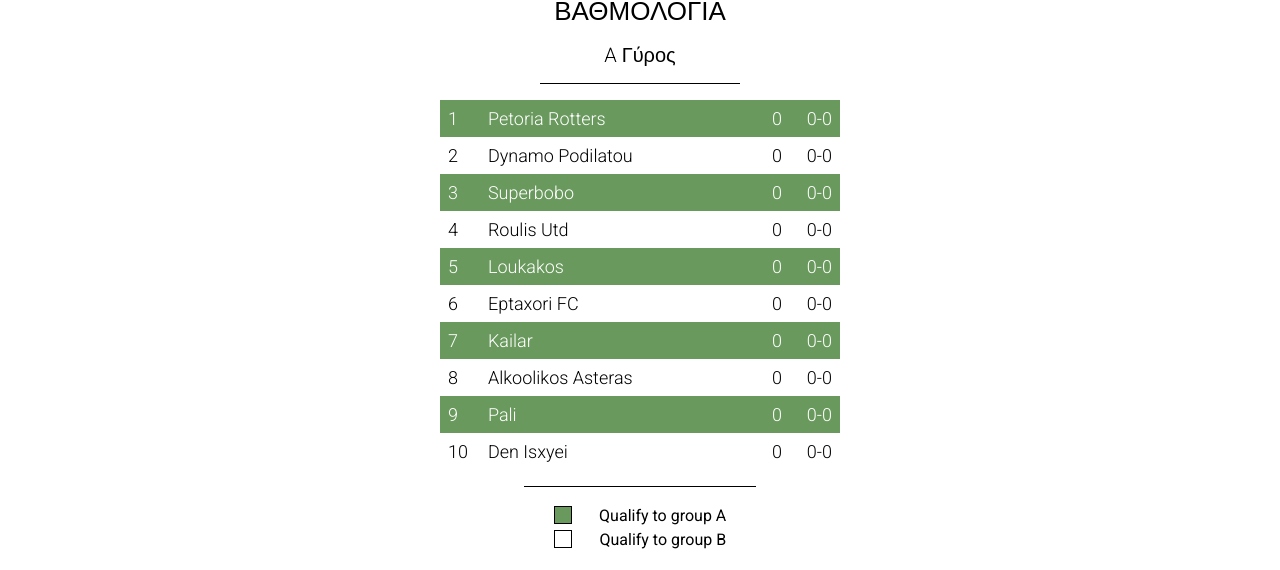
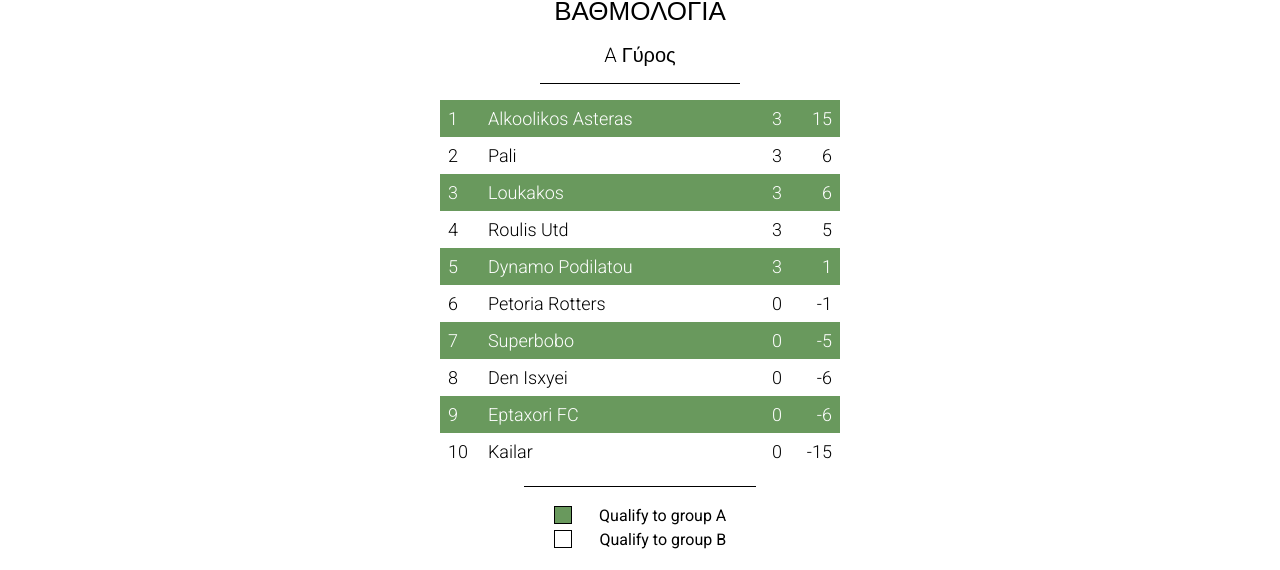
Before and after one commit to gianniop/justPAOK, a plain HTML site: page tables.html in a window 1280 px wide. Shown: the part 260-830 px from the top of the page. Drawn offline with Linux system fonts and the light colour scheme.

Commit message:
Add files via upload

```diff
--- a/style.css
+++ b/style.css
@@ -228,6 +228,8 @@ section.options{
 
 .league-table{
 	margin-bottom: 1rem;
+	display: flex;
+	flex-direction: column;
 }
 
 .tables h2, .tables h4{
@@ -248,10 +250,12 @@ section.options{
 	border-bottom: 1px solid;
 }
 
+/*
 .team:nth-of-type(odd){
 	background-color: #69995D;
 	color: #fff;
 }
+*/
 
 .memo{
 	width: 200px;
@@ -281,3 +285,43 @@ section.options{
 	color: #fff;
 	padding: 2rem 0;
 }
+.lt-1{
+	order:1;
+	background-color: #69995D;
+	color: #fff;
+}
+.lt-2{
+	order:2;
+}
+.lt-3{
+	order:3;
+	background-color: #69995D;
+	color: #fff;
+}
+.lt-4{
+	order:4;
+}
+.lt-5{
+	order:5;
+	background-color: #69995D;
+	color: #fff;
+}
+.lt-6{
+	order:6;
+}
+.lt-7{
+	order:7;
+	background-color: #69995D;
+	color: #fff;
+}
+.lt-8{
+	order:8;
+}
+.lt-9{
+	order:9;
+	background-color: #69995D;
+	color: #fff;
+}
+.lt-10{
+	order:10;
+}
--- a/tables.html
+++ b/tables.html
@@ -38,65 +38,65 @@
             <h4>A Γύρος</h4>
 
             <div class="league-table prel center">
-                <div class="team">
-                    <div class="rank">1</div>
+                <div class="team lt-6">
+                    <div class="rank">6</div>
                     <div class="name">Petoria Rotters</div>
                     <div class="points">0</div>
-                    <div class="goals">0-0</div>
+                    <div class="goals">-1</div>
                 </div>
-                <div class="team">
-                    <div class="rank">2</div>
+                <div class="team lt-5">
+                    <div class="rank">5</div>
                     <div class="name">Dynamo Podilatou</div>
-                    <div class="points">0</div>
-                    <div class="goals">0-0</div>
+                    <div class="points">3</div>
+                    <div class="goals">1</div>
                 </div>
-                <div class="team">
-                    <div class="rank">3</div>
+                <div class="team lt-7">
+                    <div class="rank">7</div>
                     <div class="name">Superbobo</div>
                     <div class="points">0</div>
-                    <div class="goals">0-0</div>
+                    <div class="goals">-5</div>
                 </div>
-                <div class="team">
+                <div class="team lt-4">
                     <div class="rank">4</div>
                     <div class="name">Roulis Utd</div>
-                    <div class="points">0</div>
-                    <div class="goals">0-0</div>
+                    <div class="points">3</div>
+                    <div class="goals">5</div>
                 </div>
-                <div class="team">
-                    <div class="rank">5</div>
+                <div class="team lt-3">
+                    <div class="rank">3</div>
                     <div class="name">Loukakos</div>
-                    <div class="points">0</div>
-                    <div class="goals">0-0</div>
+                    <div class="points">3</div>
+                    <div class="goals">6</div>
                 </div>
-                <div class="team">
-                    <div class="rank">6</div>
+                <div class="team lt-9">
+                    <div class="rank">9</div>
                     <div class="name">Eptaxori FC</div>
                     <div class="points">0</div>
-                    <div class="goals">0-0</div>
+                    <div class="goals">-6</div>
                 </div>
-                <div class="team">
-                    <div class="rank">7</div>
+                <div class="team lt-10">
+                    <div class="rank">10</div>
                     <div class="name">Kailar</div>
                     <div class="points">0</div>
-                    <div class="goals">0-0</div>
+                    <div class="goals">-15</div>
                 </div>
-                <div class="team">
+                <div class="team lt-1">
+                    <div class="rank">1</div>
+                    <div class="name">Alkoolikos Asteras</div>
+                    <div class="points">3</div>
+                    <div class="goals">15</div>
+                </div>
+                <div class="team lt-2">
+                    <div class="rank">2</div>
+                    <div class="name">Pali</div>
+                    <div class="points">3</div>
+                    <div class="goals">6</div>
+                </div>
+                <div class="team lt-8">
                     <div class="rank">8</div>
-                    <div class="name">Alkoolikos Asteras</div>
-                    <div class="points">0</div>
-                    <div class="goals">0-0</div>
-                </div>
-                <div class="team">
-                    <div class="rank">9</div>
-                    <div class="name">Pali</div>
-                    <div class="points">0</div>
-                    <div class="goals">0-0</div>
-                </div>
-                <div class="team">
-                    <div class="rank">10</div>
                     <div class="name">Den Isxyei</div>
                     <div class="points">0</div>
-                    <div class="goals">0-0</div>
+                    <div class="goals">-6</div>
                 </div>
             </div>
 
```
Also changed, not shown: fixtures.html (+5 -5 lines), index.html (+5 -5 lines).
